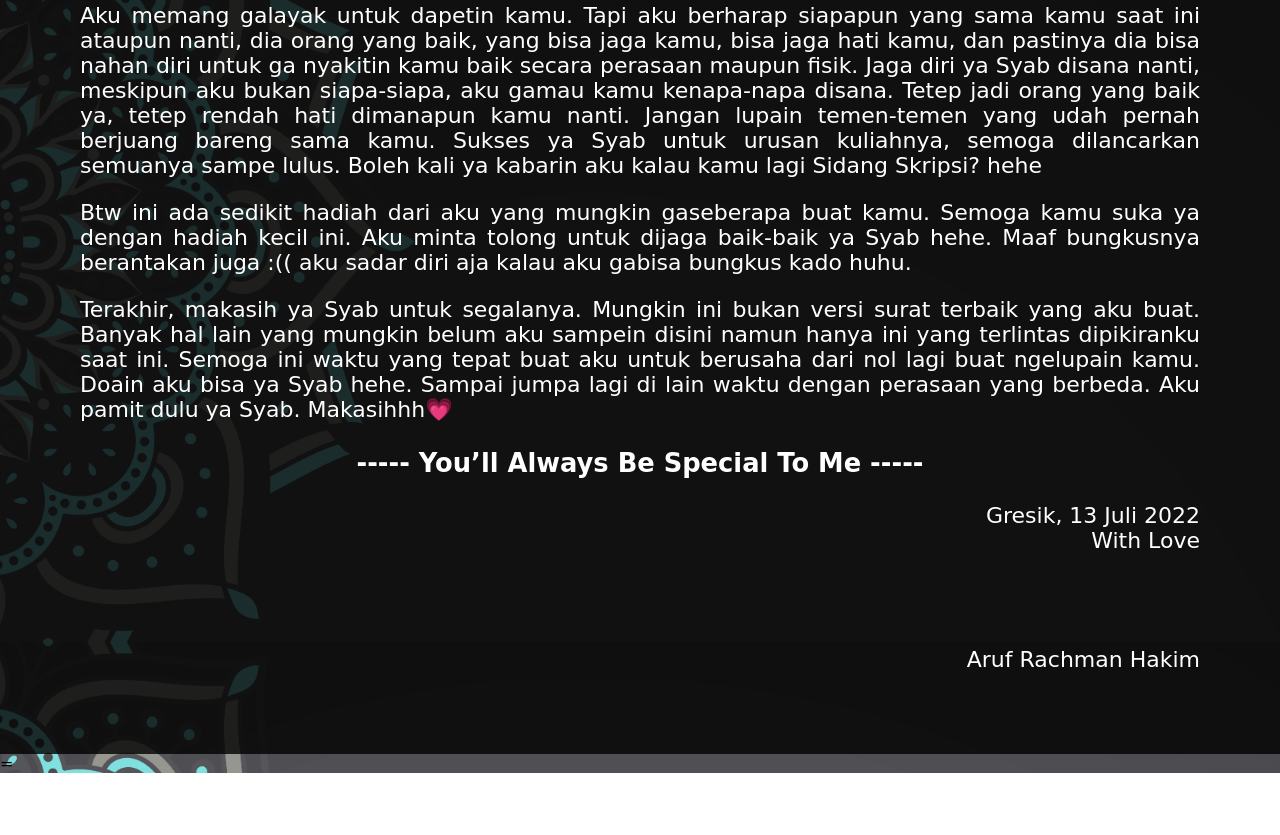
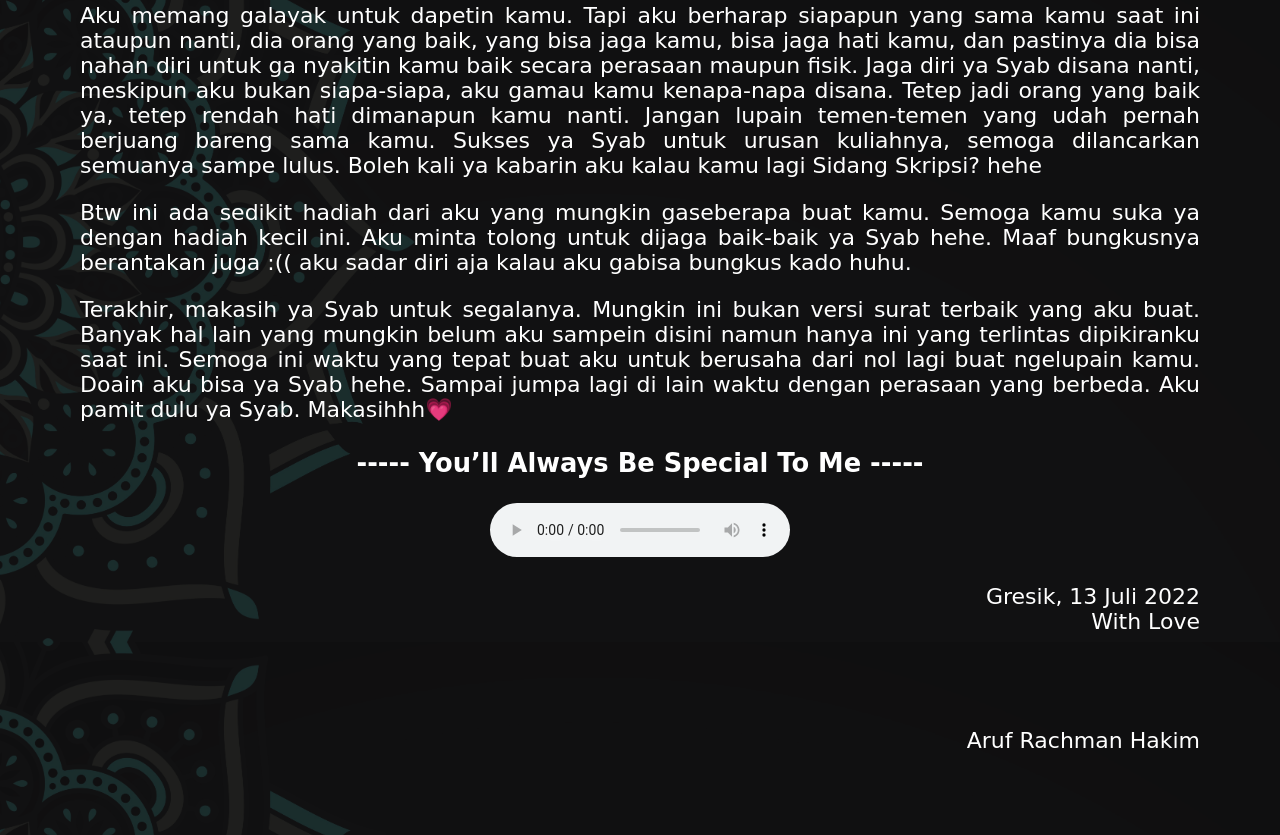
Before and after one commit to blacxouts/sletter, a plain HTML site: page index.html in a window 1280 px wide. Shown: the part 1758-2593 px from the top of the page. Before the commit the page ends 2531 px from the top, so only its background shows below. Drawn offline with Linux system fonts and the light colour scheme; a web font is replaced by a local one.

Commit message:
update index.html

```diff
--- a/index.html
+++ b/index.html
@@ -77,7 +77,7 @@
             </p>
             <div id="center">
               <h3 id="header-3">----- You’ll Always Be Special To Me -----</h3>
-              <audio loop autoplay preload="auto">
+              <audio controls loop autoplay preload="auto">
                 <source src="music.mp3" type="audio/mpeg" />
                 Your browser does not support the audio element.
               </audio>
@@ -93,4 +93,3 @@
     </div>
   </body>
 </html>
-=
```
